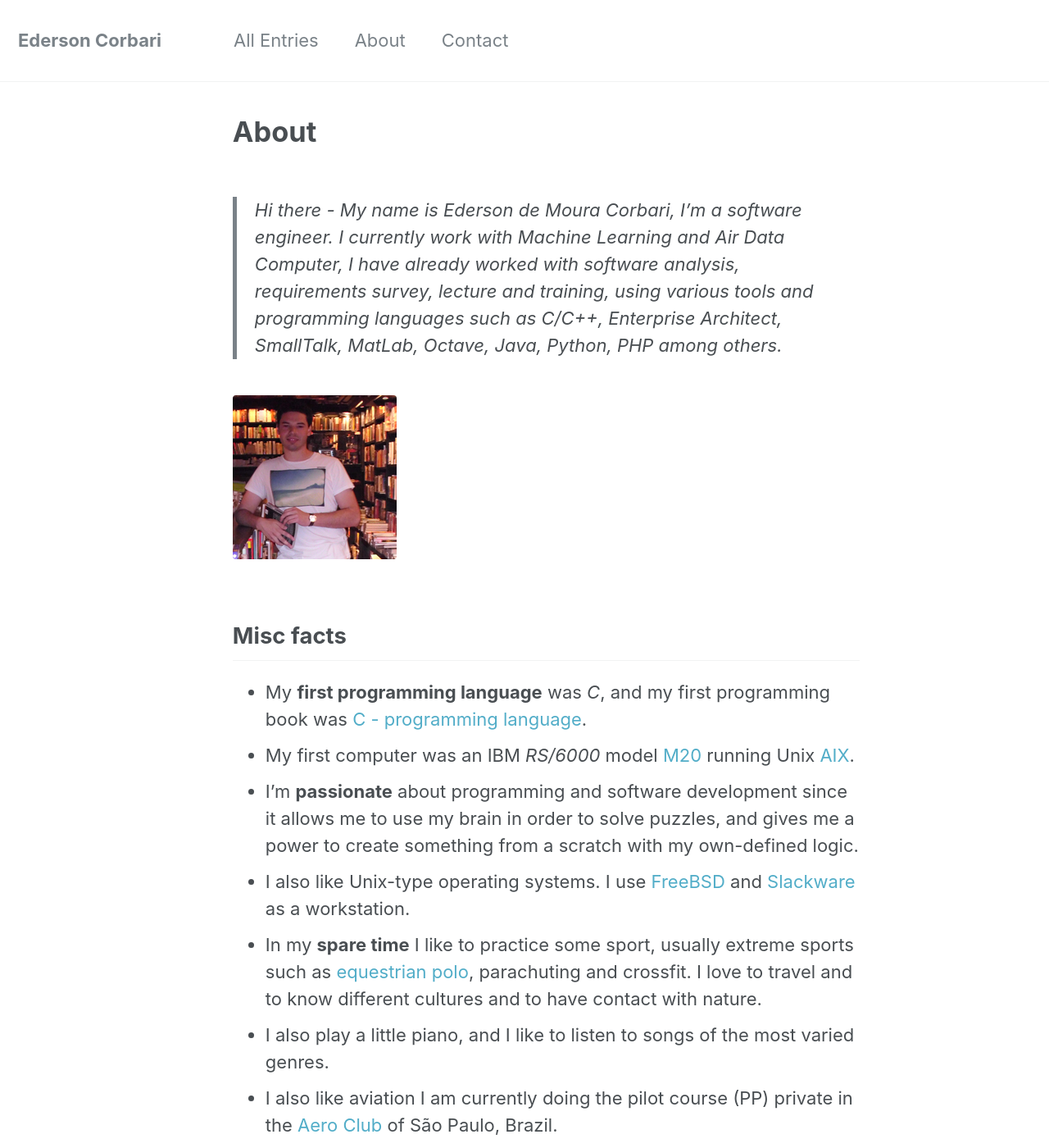
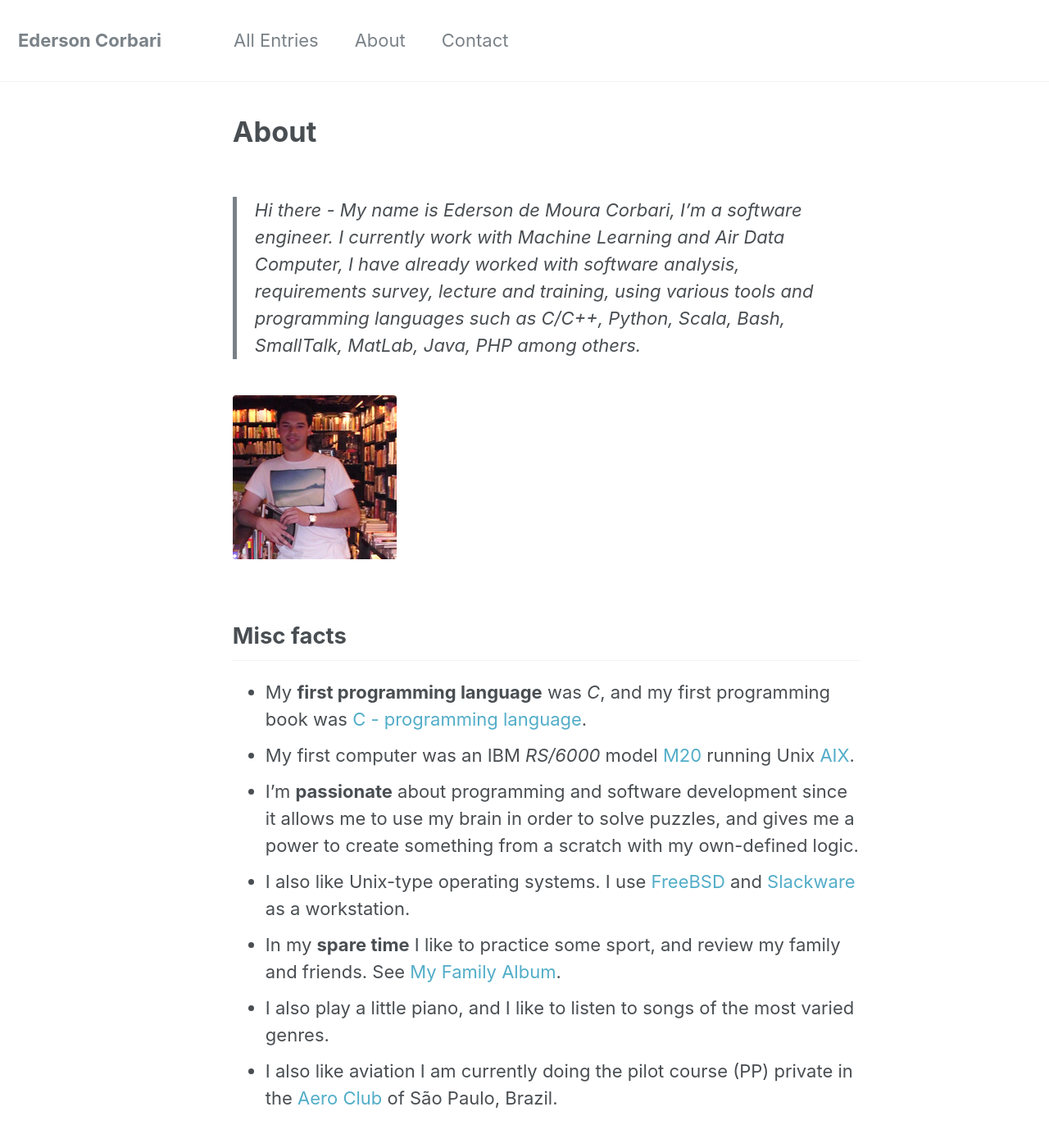
Before and after one commit to edersoncorbari/edersoncorbari.github.io, a Jekyll site: the page built from _pages/about.md, in a window 1280 px wide and 1400 px high. Shown: the whole window at 82% size. Built offline with Jekyll 4.4.1, drawn with Linux system fonts in a browser that asks for light colours.

Commit message:
1. Update about profile.

```diff
--- a/_pages/about.md
+++ b/_pages/about.md
@@ -4,7 +4,7 @@
 title: "About"
 ---
 
-> Hi there - My name is Ederson de Moura Corbari, I'm a software engineer. I currently work with Machine Learning and Air Data Computer, I have already worked with software analysis, requirements survey, lecture and training, using various tools and programming languages such as C/C++, Enterprise Architect, SmallTalk, MatLab, Octave, Java, Python, PHP among others.
+> Hi there - My name is Ederson de Moura Corbari, I'm a software engineer. I currently work with Machine Learning and Air Data Computer, I have already worked with software analysis, requirements survey, lecture and training, using various tools and programming languages such as C/C++, Python, Scala, Bash, SmallTalk, MatLab, Java, PHP among others.
 
 <figure>
     <a href="/assets/images/profile.png"><img src="/assets/images/profile.png"></a>
@@ -16,9 +16,14 @@
 * My first computer was an IBM *RS/6000* model [M20](https://en.wikipedia.org/wiki/RS/6000) running Unix [AIX](https://en.wikipedia.org/wiki/IBM_AIX).
 * I'm **passionate** about programming and software development since it allows me to use my brain in order to solve puzzles, and gives me a power to create something from a scratch with my own-defined logic.
 * I also like Unix-type operating systems. I use [FreeBSD](https://www.freebsd.org/) and [Slackware](http://www.slackware.com) as a workstation.
-* In my **spare time** I like to practice some sport, usually extreme sports such as [equestrian polo](https://polocontacts.com/members/edersonmoura/media/), parachuting and crossfit. I love to travel and to know different cultures and to have contact with nature.
+* In my **spare time** I like to practice some sport, and review my family and friends. See [My Family Album](https://photos.app.goo.gl/3Wks3WgSdZF8j5FeA).
 * I also play a little piano, and I like to listen to songs of the most varied genres.
 * I also like aviation I am currently doing the pilot course (PP) private in the [Aero Club](http://aeroclubesp.com.br/) of S&atilde;o Paulo, Brazil.
+
+<!--
+* In my **spare time** I like to practice some sport, usually extreme sports such as [equestrian polo](https://polocontacts.com/members/edersonmoura/media/), parachuting and crossfit. I love to travel and to know different cultures and to have contact with nature.
+-->
+
 ## This site
 
 In the beginning the main reason I created this site was to document tips and tricks that I learned through my daily work. Very soon, however, I discovered that framing my posts in a form of a tutorial is much more suitable.
```
Also changed, not shown: assets/images/home-page-clouds.jpg (deleted), assets/images/home-page.jpg, assets/images/home-projects-old.jpg (added), assets/images/home-projects.jpg, assets/images/home-tutorials-old.jpg (added), assets/images/home-tutorials.jpg.
